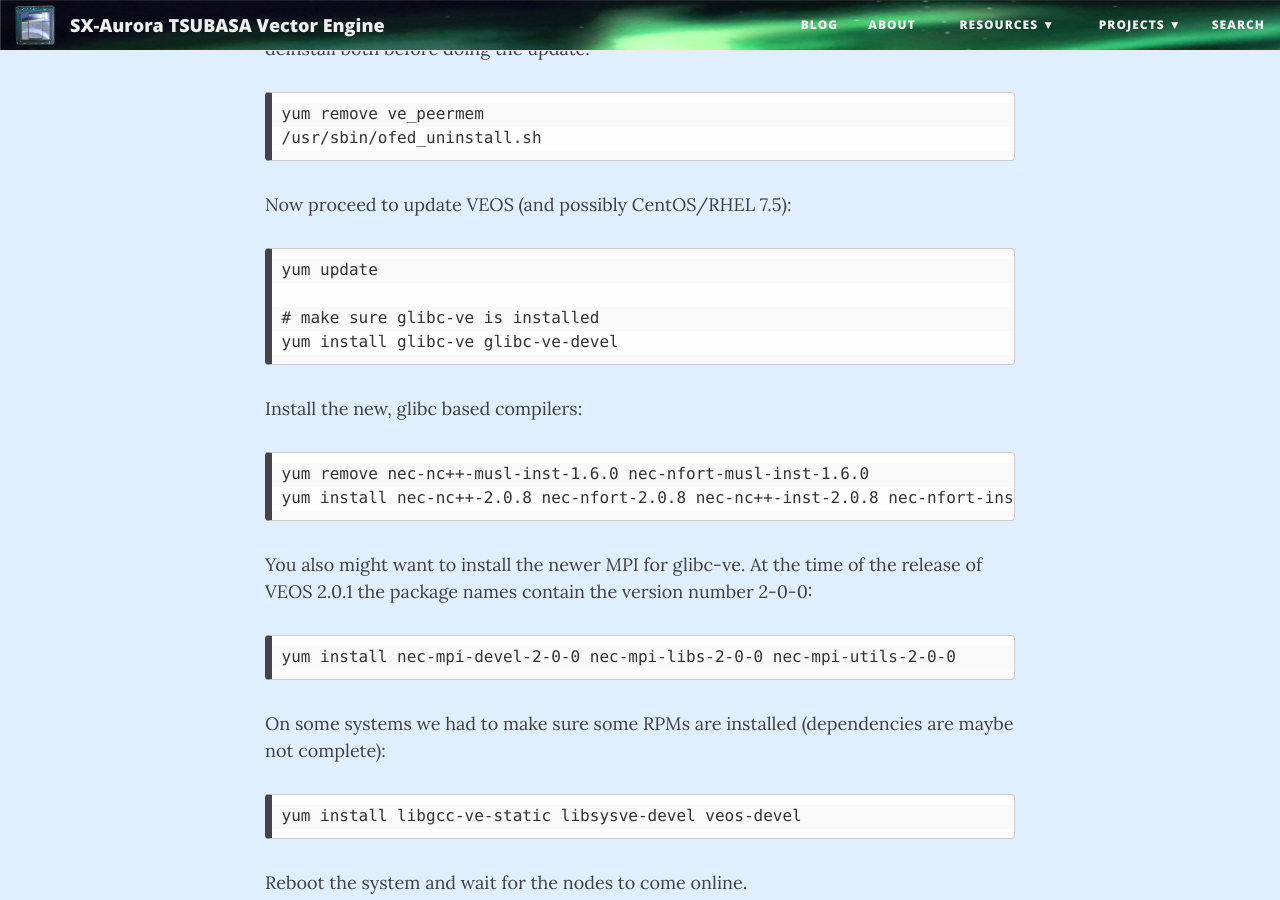
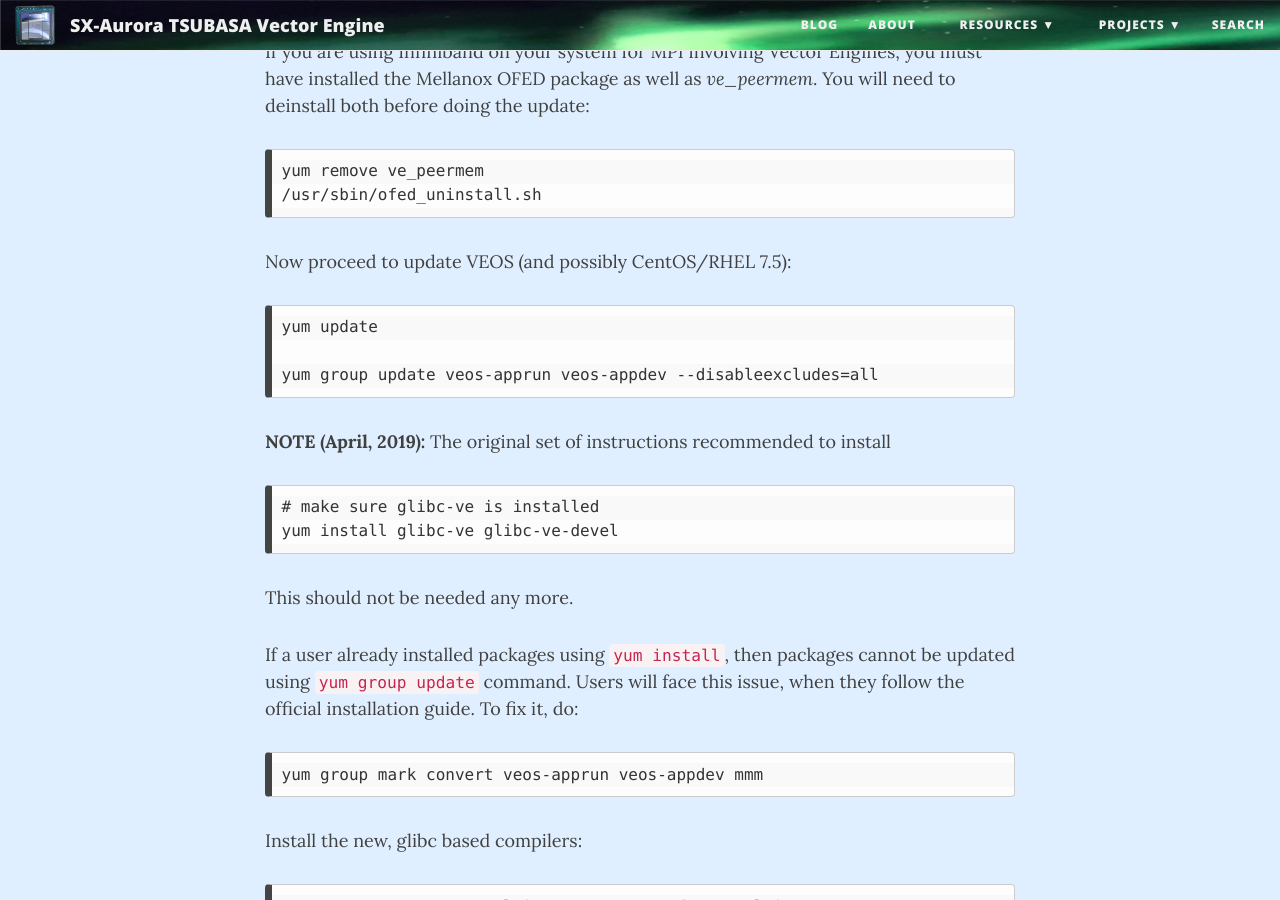
Before and after one commit to SX-Aurora/SX-Aurora.github.io, a Jekyll site: the page built from _posts/2019-01-24-VEOS-2.0.1-update.md, in a window 1280 px wide and 900 px high, scrolled down 2406 px. Built offline with Jekyll 4.4.1, drawn with Linux system fonts in a browser that asks for light colours; nearby versions of some CDN libraries; comment, search, counter and statistics services are not loaded; some of the changed text lies outside the part shown.

Commit message:
Fix instructions after feedback from Watanabe-san.

````diff
--- a/_posts/2019-01-24-VEOS-2.0.1-update.md
+++ b/_posts/2019-01-24-VEOS-2.0.1-update.md
@@ -7,6 +7,8 @@ category: posts
 comments: true
 tags: [veos, admin, repository, yum, sxaurora, vector]
 ---
+
+Updated: April 21, 2019
 
 *Erich Focht*
 
@@ -113,9 +115,24 @@ Now proceed to update VEOS (and possibly CentOS/RHEL 7.5):
 ```
 yum update
 
+yum group update veos-apprun veos-appdev --disableexcludes=all
+```
+
+**NOTE (April, 2019):** The original set of instructions recommended to install
+```
 # make sure glibc-ve is installed
 yum install glibc-ve glibc-ve-devel
 ```
+This should not be needed any more.
+
+If a user already installed packages using `yum install`, then
+packages cannot be updated using `yum group update` command. Users
+will face this issue, when they follow the official installation
+guide. To fix it, do:
+```sh
+yum group mark convert veos-apprun veos-appdev mmm
+```
+
 
 Install the new, glibc based compilers:
 ```
````
